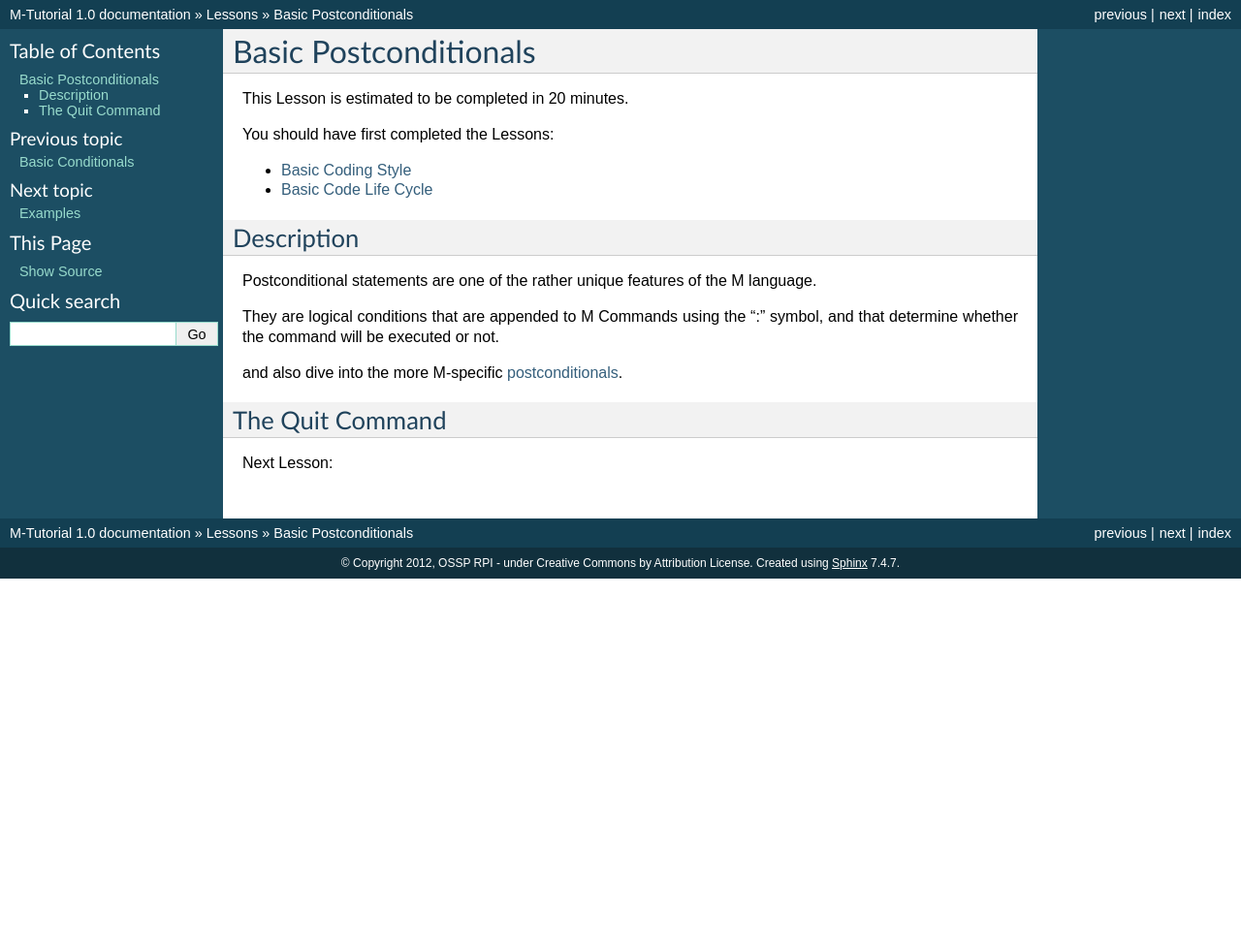
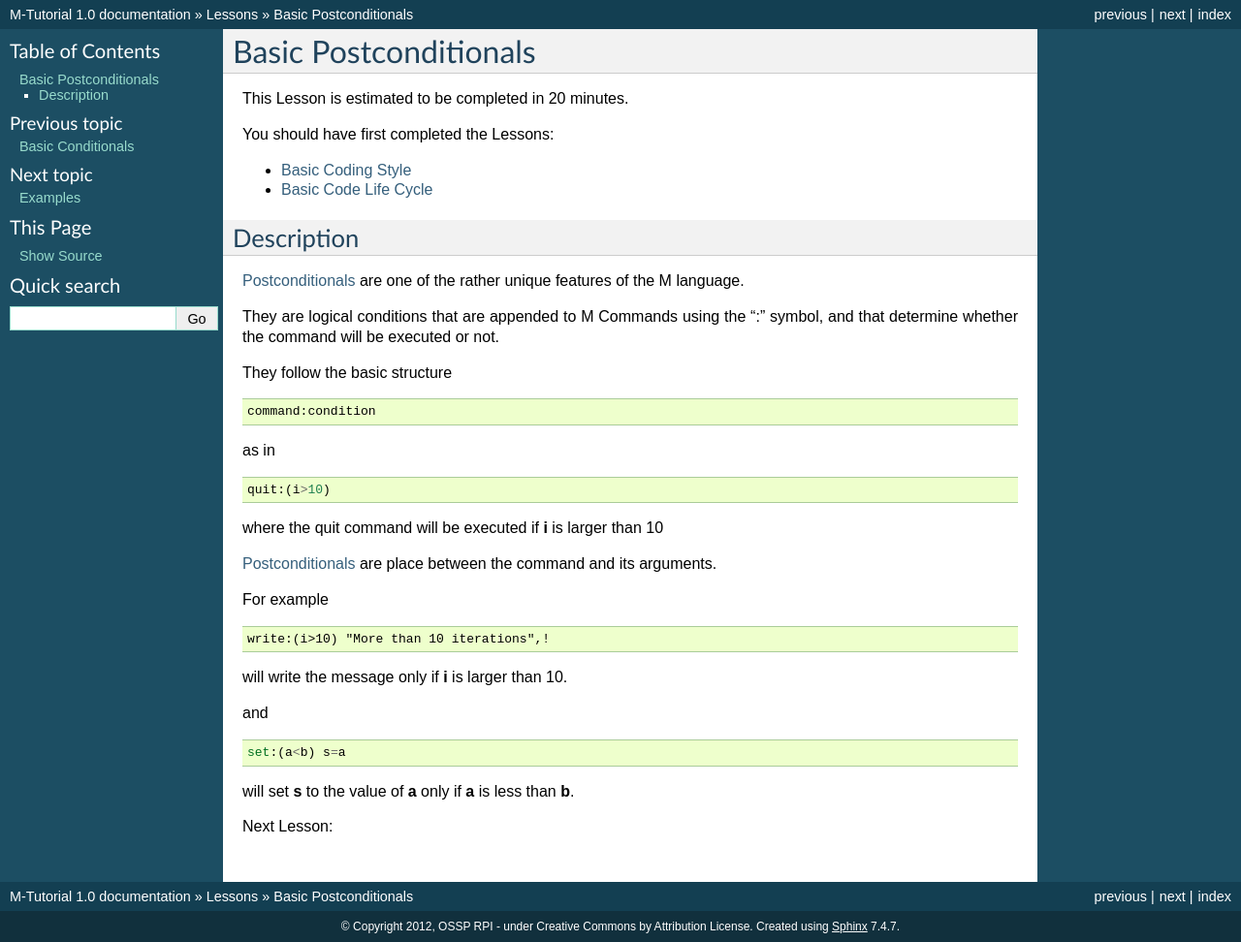
Before and after one commit to luisibanez/M-Tutorial, a Sphinx documentation site: the page built from source/BasicPostconditionals_Lesson.rst, in a window 1280 px wide. Shown: the whole page at 97% size. Built offline with Sphinx 7.4.7, drawn with Linux system fonts in a browser that asks for light colours; before the commit the page ends 900 px from its top, so only the background shows below that.

Commit message:
Added postconditional quit and write examples

```diff
--- a/source/BasicPostconditionals_Lesson.rst
+++ b/source/BasicPostconditionals_Lesson.rst
@@ -14,17 +14,49 @@ You should have first completed the Lessons:
 Description
 ###########
 
-Postconditional statements are one of the rather unique features of the M
+`Postconditionals`_ are one of the rather unique features of the M
 language.
 
 They are logical conditions that are appended to M Commands using the ":"
 symbol, and that determine whether the command will be executed or not.
 
-and also dive into the more M-specific `postconditionals`_.
+They follow the basic structure
 
-.. _postconditionals: http://tinco.pair.com/bhaskar/gtm/doc/books/pg/UNIX_manual/ch05s07.html#Postconditionals
-The Quit Command
-################
+::
+
+      command:condition
+
+as in
+
+::
+
+    quit:(i>10)
+
+where the quit command will be executed if **i** is larger than 10
+
+
+`Postconditionals`_ are place between the command and its arguments.
+
+For example
+
+::
+
+   write:(i>10) "More than 10 iterations",!
+
+will write the message only if **i** is larger than 10.
+
+and
+
+::
+
+  set:(a<b) s=a
+
+will set **s** to the value of **a** only if **a** is less than **b**.
+
+
+.. _Postconditionals: http://tinco.pair.com/bhaskar/gtm/doc/books/pg/UNIX_manual/ch05s07.html#Postconditionals
+
+
 
 
 Next Lesson:
```
